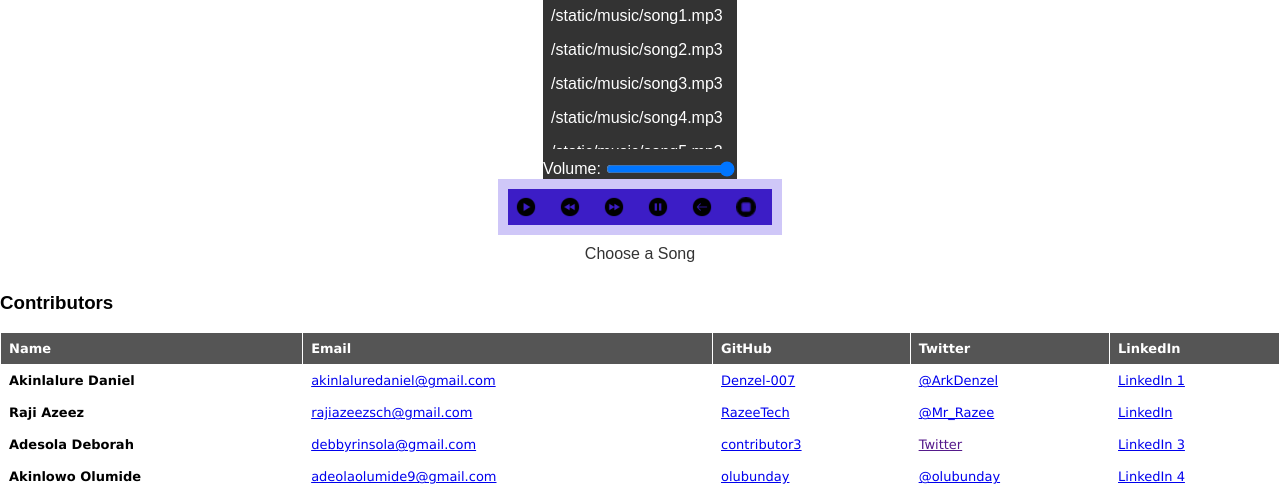
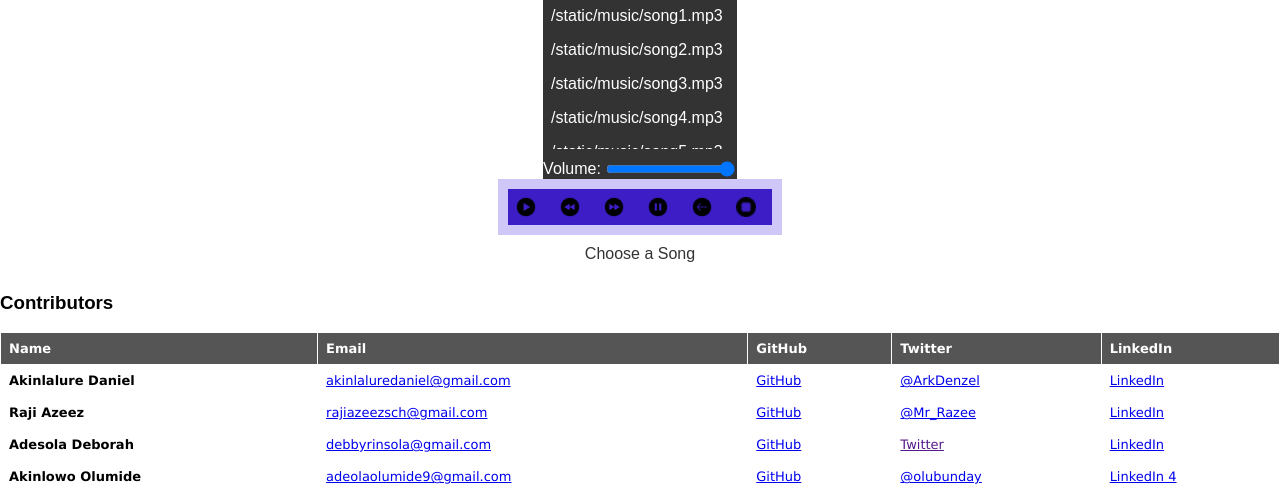
Before and after one commit to Razeetech/ALX_Final_Project, a Flask app: page / in a window 1280 px wide. Shown: the part 527-1020 px from the top of the page. Run offline with Flask 3, Linux system fonts and the light colour scheme.

Commit message:
Updated index.html

```diff
--- a/templates/index.html
+++ b/templates/index.html
@@ -63,28 +63,28 @@
             <tr>
                 <td><strong>Akinlalure Daniel</strong></td>
                 <td><a href="mailto:akinlaluredaniel@gmail.com">akinlaluredaniel@gmail.com</a></td>
-                <td><a href="https://github.com/Denzel-007" target="_blank">Denzel-007</a></td>
+                <td><a href="https://github.com/Denzel-007" target="_blank">GitHub</a></td>
                 <td><a href="https://twitter.com/Arkdenzel" target="_blank">@ArkDenzel</a></td>
-                <td><a href="https://www.linkedin.com/in/akinlalure-daniel/" target="_blank">LinkedIn 1</a></td>
+                <td><a href="https://www.linkedin.com/in/akinlalure-daniel/" target="_blank">LinkedIn</a></td>
             </tr>
             <tr>
                 <td><strong>Raji Azeez</strong></td>
                 <td><a href="mailto:rajiazeezsch@gmail.com">rajiazeezsch@gmail.com</a></td>
-                <td><a href="https://github.com/razeetech" target="_blank">RazeeTech</a></td>
+                <td><a href="https://github.com/razeetech" target="_blank">GitHub</a></td>
                 <td><a href="https://twitter.com/mr_razee" target="_blank">@Mr_Razee</a></td>
                 <td><a href="https://www.linkedin.com/in/razeetech/" target="_blank">LinkedIn</a></td>
             </tr>
             <tr>
                 <td><strong>Adesola Deborah</strong></td>
                 <td><a href="mailto:debbyrinsola@gmail.com">debbyrinsola@gmail.com</a></td>
-                <td><a href="https://github.com/Debbie-rinsola24" target="_blank">contributor3</a></td>
+                <td><a href="https://github.com/Debbie-rinsola24" target="_blank">GitHub</a></td>
                 <td><a href="" target="_blank">Twitter</a></td>
-                <td><a href="https://www.linkedin.com/in/deborahjos" target="_blank">LinkedIn 3</a></td>
+                <td><a href="https://www.linkedin.com/in/deborahjos" target="_blank">LinkedIn</a></td>
             </tr>
             <tr>
                 <td><strong>Akinlowo Olumide</strong></td>
                 <td><a href="mailto:adeolaolumide9@gmail.com">adeolaolumide9@gmail.com</a></td>
-                <td><a href="https://github.com/olubunday" target="_blank">olubunday</a></td>
+                <td><a href="https://github.com/olubunday" target="_blank">GitHub</a></td>
                 <td><a href="https://twitter.com/olubunday" target="_blank">@olubunday</a></td>
                 <td><a href="https://www.linkedin.com/in/olumideakinlowo" target="_blank">LinkedIn 4</a></td>
             </tr>
```
